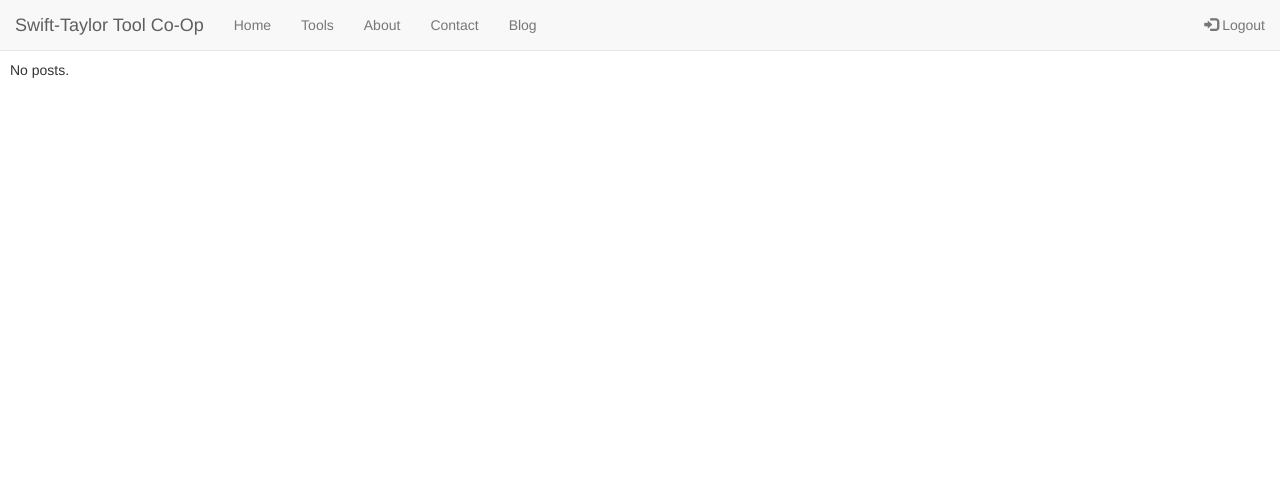
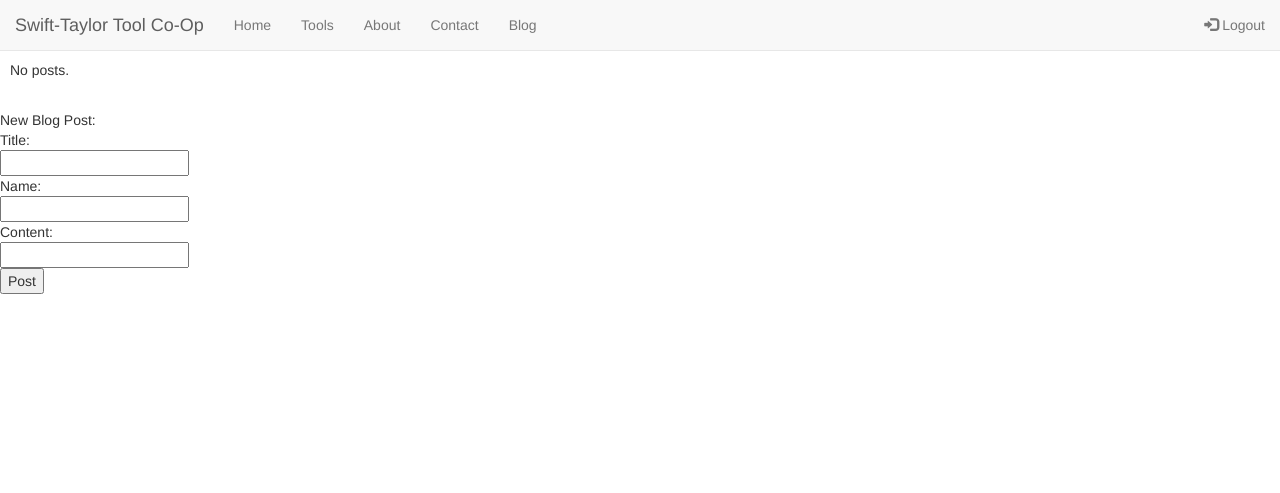
Before and after one commit to sialaomobley-homework/cs3450-project, a Django app: page /blog/ in a window 1280 px wide. Shown: the top 493 px of the page. Run offline with Django 3.2, Linux system fonts and the light colour scheme; a user stored in the database is signed in; data that the repository does not hold is empty; some libraries are stand-ins or nearby versions.

Commit message:
Added ability to post blogs if you are logged in

```diff
--- a/src/oursite/oursite/urls.py
+++ b/src/oursite/oursite/urls.py
@@ -29,6 +29,7 @@ urlpatterns = [
     path('register/', user_views.register, name='register'),
     path('blog/', tools_views.BlogView.as_view(), name = 'blog'),
     path('blog/<int:pk>/', tools_views.EntryView.as_view(), name = 'entry'),
+    path('blog/postcomment/', tools_views.postcomment, name = 'postcomment'),
     path('blog/blogtest', tools_views.blogtest, name = 'blogtest'),
     path('contact/', tools_views.contact, name='contact'),
     path('about/', tools_views.about, name='about'),
--- a/src/oursite/tools/templates/tools/blog.html
+++ b/src/oursite/tools/templates/tools/blog.html
@@ -55,7 +55,27 @@
         {% else %}
             <p>No posts.</p>
         {% endif %}
-	<!--footer-->
+
+        <br/>
+        {% if user.is_authenticated %}
+        New Blog Post:
+        <form action="{% url 'postcomment' %}"method="post">
+            {% csrf_token %}
+            Title:<br>
+            <input type="text" name="title"><br>
+            Name:<br>
+            <input type="text" name="name"><br>
+            Content:<br>
+            <input type="text" name="content"><br>
+
+            <input type="submit" value="Post">
+          </form>
+        {% endif %}
+
+
+
+
+        <!--footer-->
 <nav class="navbar navbar-default navbar-fixed-bottom">
   <div class="container">
     <p class="nav navbar-nav navbar-left"> Copyright &copy; Swift Taylor Co-Op</p>
--- a/src/oursite/tools/templates/tools/entry.html
+++ b/src/oursite/tools/templates/tools/entry.html
@@ -41,10 +41,14 @@
 
 
         <h1>{{object.title}}</h1><br>
-        <p>posted {{object.date}}</p><br>
+        <p>Posted {{object.date}} by {{object.author}}</p><br>
         {{object.content}}
 
         <br>
+
+
+
+
 	<!--footer-->
 <nav class="navbar navbar-default navbar-fixed-bottom">
   <div class="container">
--- a/src/oursite/tools/views.py
+++ b/src/oursite/tools/views.py
@@ -3,6 +3,7 @@ from .models import Tool, Blog, Comment
 from django.template import loader
 from django.views import generic
 from django.urls import reverse
+from django import forms
 import datetime
 
 
@@ -28,7 +29,16 @@ class EntryView(generic.DetailView):
 
 def blogtest(request):
     blog1 = Blog.objects.create(title = "new post", author = 'NA', content = 'content of blog +')
-    template = loader.get_template('tools/blog.html')
+    Blog.objects.all().delete()
+    return redirect('blog')
+
+def postcomment(request, **kwargs):
+    contents = request.POST.get("content")
+    nameGiven = request.POST.get("name")
+    titleGiven = request.POST.get("title")
+
+    blognew = Blog.objects.create(title = titleGiven, author = nameGiven, content = contents)
+
     return redirect('blog')
 
 def tools(request):
```
Also changed, not shown: src/oursite/db.sqlite3.
